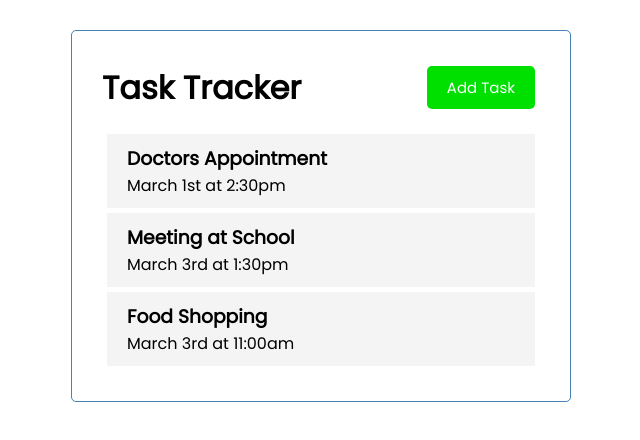
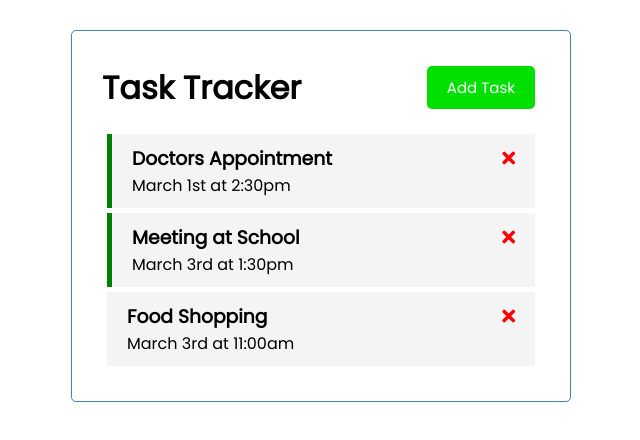
Before and after one commit to victorlennojv/vue-tasks, a Vue app: page / in a window 1280 px wide. Shown: the top 440 px of the page, without its empty margins (319-959 px from the left). Built offline with nearby package versions, Linux system fonts and the light colour scheme.

Commit message:
feat: add delete and text changes

```diff
--- a/public/index.html
+++ b/public/index.html
@@ -1,15 +1,19 @@
 <!DOCTYPE html>
 <html lang="">
   <head>
-    <meta charset="utf-8">
-    <meta http-equiv="X-UA-Compatible" content="IE=edge">
-    <meta name="viewport" content="width=device-width,initial-scale=1.0">
-    <link rel="icon" href="<%= BASE_URL %>favicon.ico">
+    <meta charset="utf-8" />
+    <meta http-equiv="X-UA-Compatible" content="IE=edge" />
+    <meta name="viewport" content="width=device-width,initial-scale=1.0" />
+    <link rel="icon" href="<%= BASE_URL %>favicon.ico" />
+    <link rel="stylesheet" href="https://cdnjs.cloudflare.com/ajax/libs/font-awesome/5.15.2/css/all.min.css" />
     <title><%= htmlWebpackPlugin.options.title %></title>
   </head>
   <body>
     <noscript>
-      <strong>We're sorry but <%= htmlWebpackPlugin.options.title %> doesn't work properly without JavaScript enabled. Please enable it to continue.</strong>
+      <strong
+        >We're sorry but <%= htmlWebpackPlugin.options.title %> doesn't work properly without JavaScript enabled. Please
+        enable it to continue.</strong
+      >
     </noscript>
     <div id="app"></div>
     <!-- built files will be auto injected -->
--- a/src/App.vue
+++ b/src/App.vue
@@ -1,7 +1,7 @@
 <template>
   <div id="app" class="container">
     <AppHeader title="Task Tracker" />
-    <TasksList :tasks="tasks" />
+    <TasksList @delete-task="deleteTask" :tasks="tasks" />
   </div>
 </template>
 
@@ -19,6 +19,11 @@
   data: () => ({
     tasks: []
   }),
+  methods: {
+    deleteTask(id) {
+      return (this.tasks = this.tasks.filter((task) => task.id !== id))
+    }
+  },
   created() {
     this.tasks = [
       {
--- a/src/components/TaskItem.vue
+++ b/src/components/TaskItem.vue
@@ -1,6 +1,9 @@
 <template>
-  <div class="task">
-    <h3>{{ task.text }}</h3>
+  <div :class="[task.reminder ? 'reminder' : '', 'task']">
+    <h3>
+      {{ task.text }}
+      <i @click="onDelete(task.id)" class="fas fa-times"></i>
+    </h3>
     <p>{{ task.day }}</p>
   </div>
 </template>
@@ -10,11 +13,19 @@
   name: 'TaskItem',
   props: {
     task: Object
+  },
+  methods: {
+    onDelete(id) {
+      this.$emit('delete-task', id)
+    }
   }
 }
 </script>
 
 <style scoped>
+.fas {
+  color: red;
+}
 .task {
   background: #f4f4f4;
   margin: 5px;
--- a/src/components/TasksList.vue
+++ b/src/components/TasksList.vue
@@ -1,7 +1,7 @@
 <template>
   <div>
     <div :key="task.id" v-for="task in tasks">
-      <TaskItem :task="task" />
+      <TaskItem @delete-task="$emit('delete-task', task.id)" :task="task" />
     </div>
   </div>
 </template>
@@ -16,6 +16,12 @@
   },
   props: {
     tasks: Array
+  },
+
+  methods: {
+    deleteTask(id) {
+      console.log(id)
+    }
   }
 }
 </script>
```
